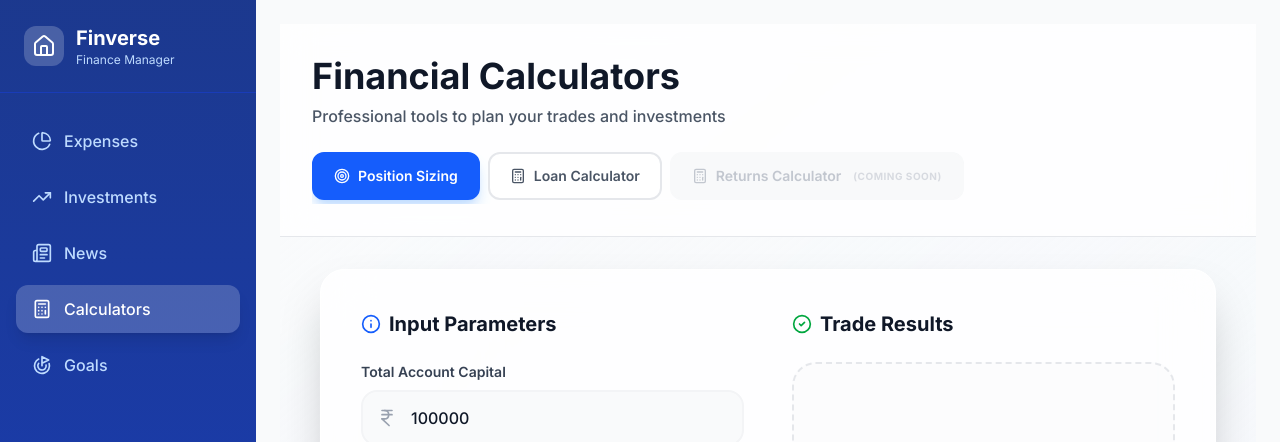
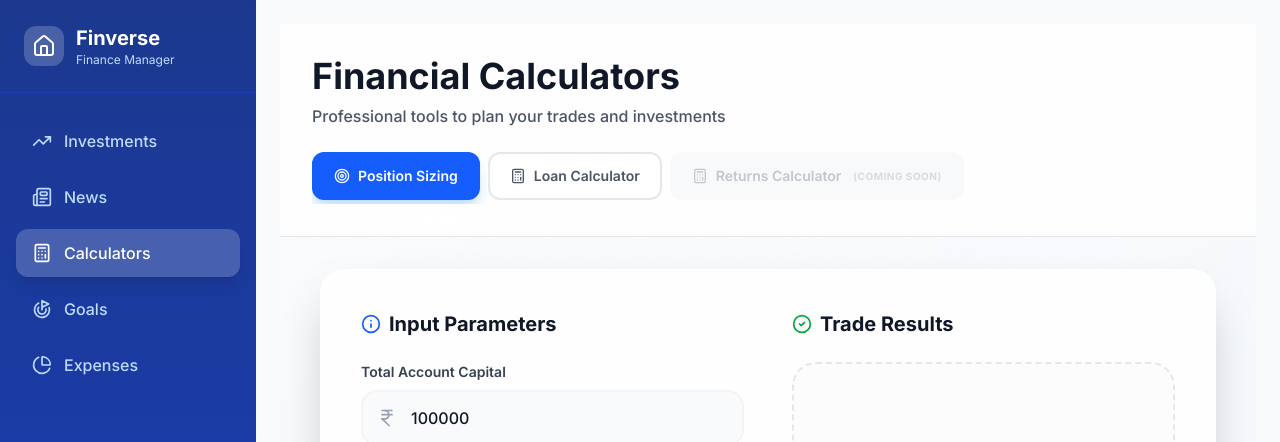
Before and after one commit to smbb639/finverse, a Next.js app in the folder frontend/: page /dashboard/calculators in a window 1280 px wide. Shown: the top 442 px of the page. Built offline with nearby package versions, Linux system fonts and the light colour scheme; no server answers.

Commit message:
sidebar category adjustments

```diff
--- a/frontend/components/ui/Sidebar.tsx
+++ b/frontend/components/ui/Sidebar.tsx
@@ -20,11 +20,11 @@ import { formatCurrency } from '@/lib/utils';
 import { Skeleton } from './skeleton';
 
 const navItems = [
-  { href: '/dashboard/expenses', icon: PieChart, label: 'Expenses' },
   { href: '/dashboard/investments', icon: TrendingUp, label: 'Investments' },
   { href: '/dashboard/news', icon: Newspaper, label: 'News' },
   { href: '/dashboard/calculators', icon: Calculator, label: 'Calculators' },
-  { href: '/dashboard/goals', icon: Goal, label: 'Goals' }
+  { href: '/dashboard/goals', icon: Goal, label: 'Goals' },
+  { href: '/dashboard/expenses', icon: PieChart, label: 'Expenses' },
 ];
 
 interface SidebarProps {
```
